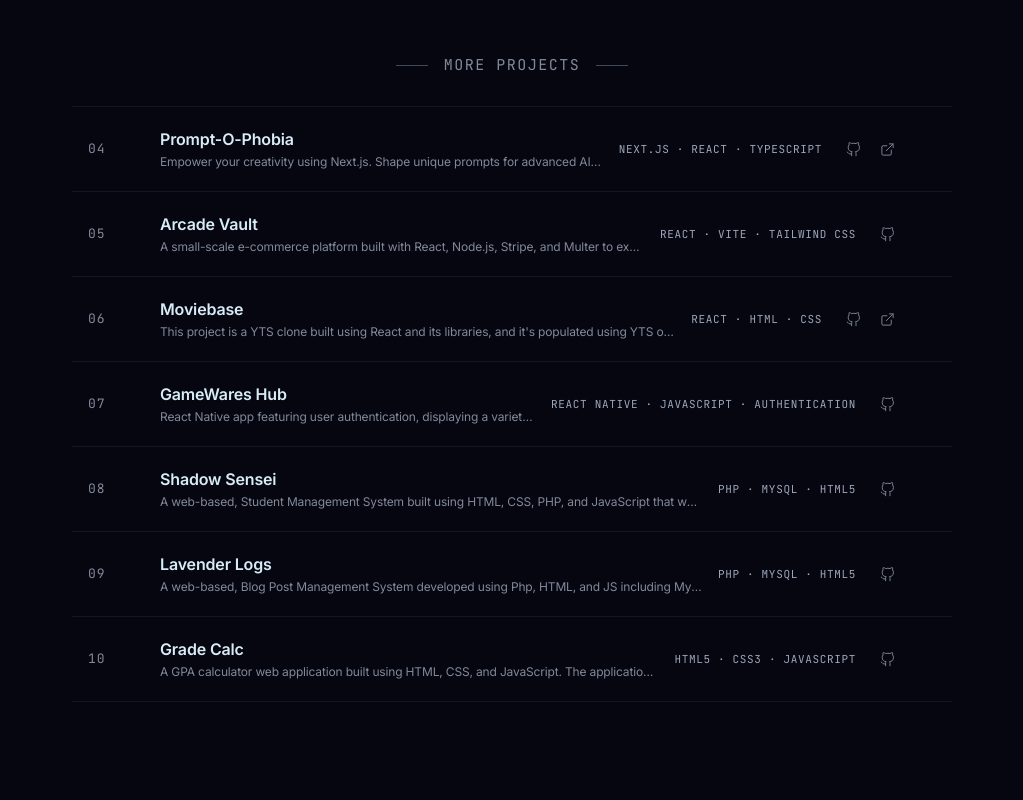
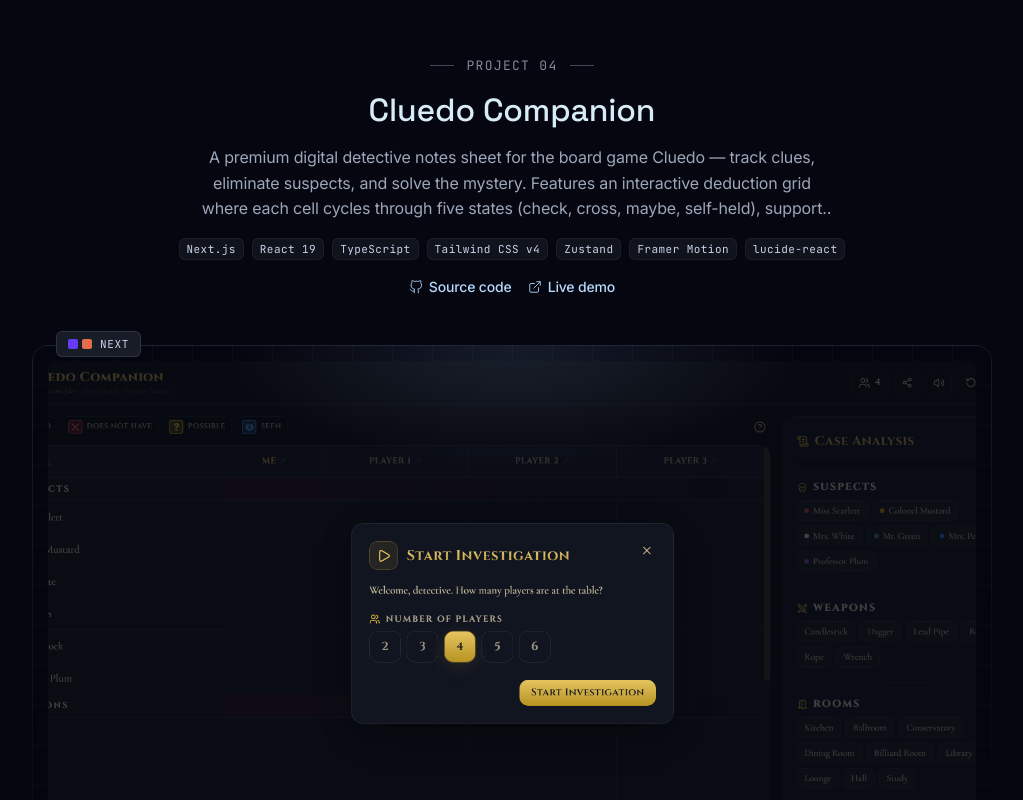
Before and after one commit to ammansoomro/amman-portfolio, a Next.js app: page / in a window 1280 px wide. Shown: the part 7000-7800 px from the top of the page, without its empty margins (128-1151 px from the left). Built offline with nearby package versions, Linux system fonts and the light colour scheme.

Commit message:
Add new project

```diff
--- a/src/components/Projects.tsx
+++ b/src/components/Projects.tsx
@@ -6,7 +6,7 @@
 import { projects, type Project } from "@/data/projects";
 import { ChromeIcon, CloseIcon, ExternalLinkIcon, GitHubIcon } from "./Icons";
 
-const FEATURED_COUNT = 3;
+const FEATURED_COUNT = 4;
 const swatchColors = ["#663af3", "#e46d4c", "#027dea", "#269684"];
 
 function ProjectModal({
--- a/src/data/projects.ts
+++ b/src/data/projects.ts
@@ -120,6 +120,25 @@
     ],
   },
   {
+    title: "Cluedo Companion",
+    description:
+      "A premium digital detective notes sheet for the board game Cluedo — track clues, eliminate suspects, and solve the mystery. Features an interactive deduction grid where each cell cycles through five states (check, cross, maybe, self-held), support for 2-6 players with renamable columns, per-card notes, and a free-form detective journal. The board is analyzed live: cards held by any player are eliminated from the murder envelope, each category shows remaining candidates and flags the answer when exactly one remains, and an overall completion meter tracks progress. Multiple investigations are managed as persistent case files (saved to localStorage via Zustand persist), and any case can be shared with friends through a compact URL-safe encoded link. Wrapped in a detective-themed dark UI with Cinzel, Cormorant Garamond, and Special Elite typography, Framer Motion animations, and optional sound effects.",
+    tags: ["Next"],
+    technologies: [
+      "Next.js",
+      "React 19",
+      "TypeScript",
+      "Tailwind CSS v4",
+      "Zustand",
+      "Framer Motion",
+      "lucide-react",
+    ],
+    codeLink: "https://github.com/ammansoomro/cluedo-companion",
+    projectLink: "https://cluedo-companion.vercel.app",
+    cover: "/works/cluedo-companion.png",
+    screenshots: ["/works/cluedo-companion.png"],
+  },
+  {
     title: "Prompt-O-Phobia",
     description:
       "Empower your creativity using Next.js. Shape unique prompts for advanced AI interaction, revolutionizing AI-driven experiences. Your innovation knows no bounds with this platform. Share and redefine possibilities today!",
```
Also changed, not shown: public/works/cluedo-companion.png (added).
